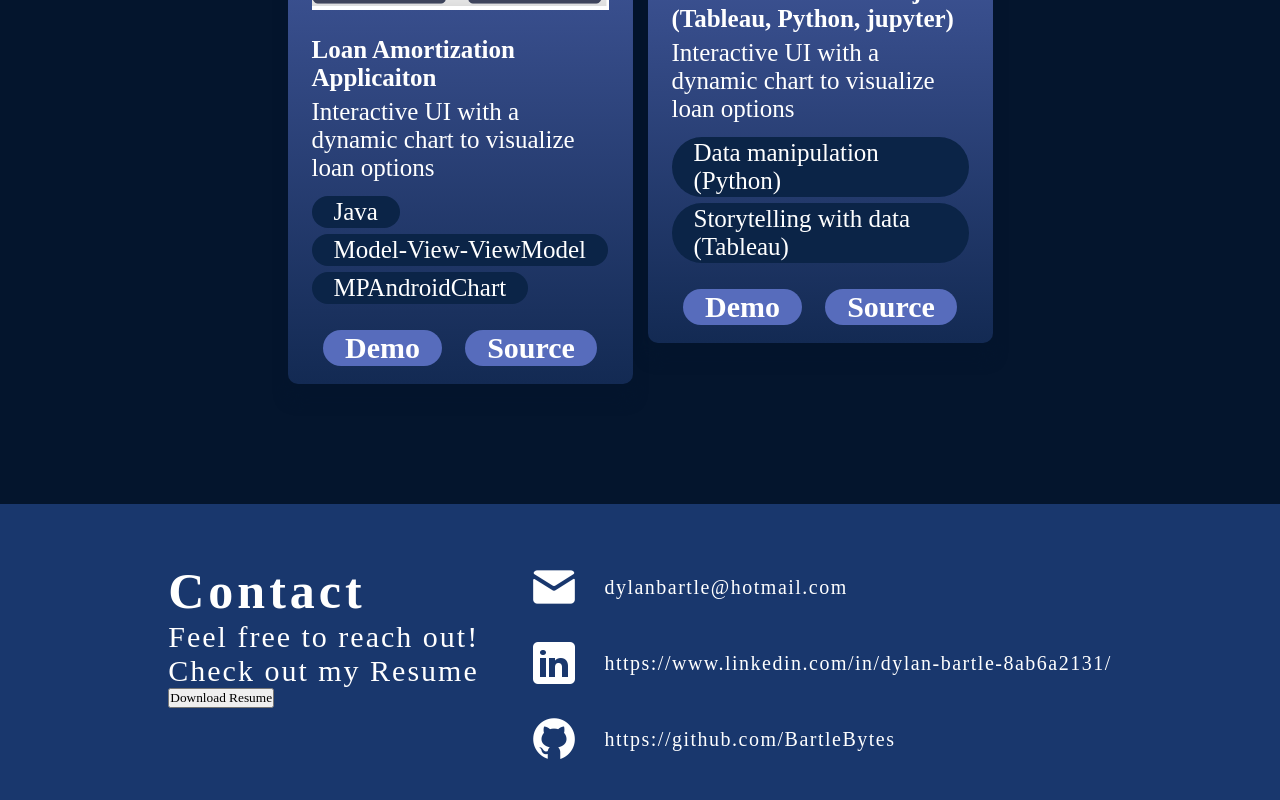
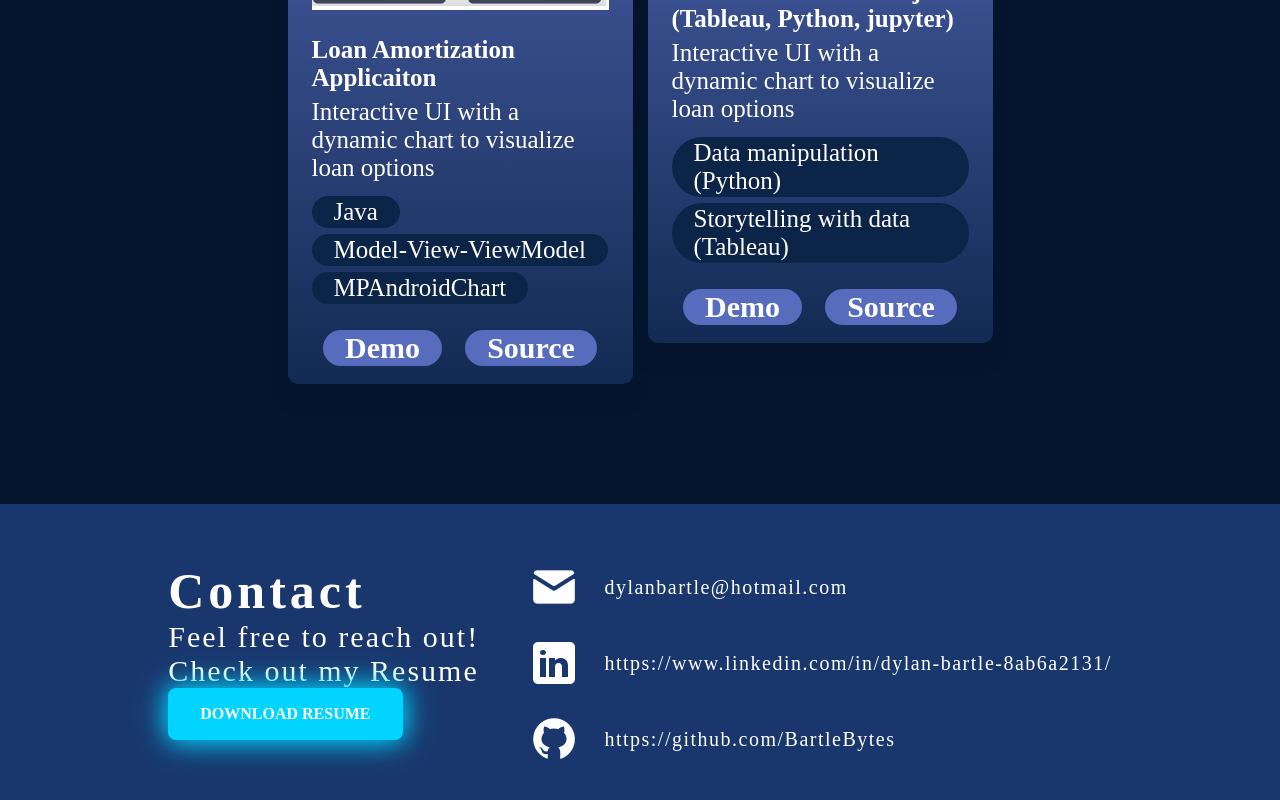
Before and after one commit to BartleBytes/Web_dev_portfolio, a React (Vite) app: page / in a window 1280 px wide. Shown: the part 3168-3968 px from the top of the page. Built offline with nearby package versions, Linux system fonts and the light colour scheme.

Commit message:
added button-style

```diff
--- a/src/components/Contact/Contact.jsx
+++ b/src/components/Contact/Contact.jsx
@@ -11,7 +11,7 @@ export const Contact = () => {
         <p>Feel free to reach out!</p>
         <p>Check out my Resume</p>
         <a href="files/dylan_resume.pdf" download="dylan_resume.pdf">
-        <button>Download Resume</button>
+        <button className={styles['electric-button']}>Download Resume</button>
     </a>
 
       </div>
--- a/src/components/Contact/Contact.module.css
+++ b/src/components/Contact/Contact.module.css
@@ -46,20 +46,54 @@
   letter-spacing: 1.5px;
 }
 
-.download-btn {
-  display: inline-block;
-  padding: 10px 20px;
+/* Basic electric button style */
+.electric-button {
+  background-color: #00d4ff; /* Electric blue */
+  color: white;
+  border: 2px solid #00d4ff; /* Matching border */
+  padding: 15px 30px;
   font-size: 16px;
-  color: black;
-  background-color: black;
-  border: none;
-  border-radius: 5px;
-  text-decoration: none;
-  transition: background-color 0.3s;
+  font-weight: bold;
+  text-transform: uppercase;
+  border-radius: 8px;
+  position: relative;
+  cursor: pointer;
+  transition: all 0.3s ease;
+  box-shadow: 0 0 10px rgba(0, 212, 255, 0.6), 0 0 20px rgba(0, 212, 255, 0.4), 0 0 30px rgba(0, 212, 255, 0.2);
 }
-.download-btn:hover {
-  background-color: black;
+
+/* Electric button hover effect */
+.electric-button:hover {
+  background-color: transparent;
+  color: #00d4ff;
+  box-shadow: 0 0 25px rgba(0, 212, 255, 1), 0 0 35px rgba(0, 212, 255, 0.8), 0 0 45px rgba(0, 212, 255, 0.6);
+  transform: scale(1.05); /* Slightly enlarges on hover */
 }
+
+/* Electric button active state (when clicked) */
+.electric-button:active {
+  transform: scale(0.98); /* Shrinks the button slightly on click */
+  box-shadow: 0 0 50px rgba(0, 212, 255, 1), 0 0 60px rgba(0, 212, 255, 0.9);
+}
+
+/* Adding an animation for a more intense glowing effect */
+@keyframes electric-glow {
+  0% {
+    box-shadow: 0 0 10px rgba(0, 212, 255, 0.6), 0 0 20px rgba(0, 212, 255, 0.4);
+  }
+  50% {
+    box-shadow: 0 0 30px rgba(0, 212, 255, 1), 0 0 40px rgba(0, 212, 255, 0.8);
+  }
+  100% {
+    box-shadow: 0 0 10px rgba(0, 212, 255, 0.6), 0 0 20px rgba(0, 212, 255, 0.4);
+  }
+}
+
+/* Apply animation to the button */
+.electric-button {
+  animation: electric-glow 1.5s infinite alternate;
+}
+
 
 @media screen and (max-width: 830px) {
   .container {
```
